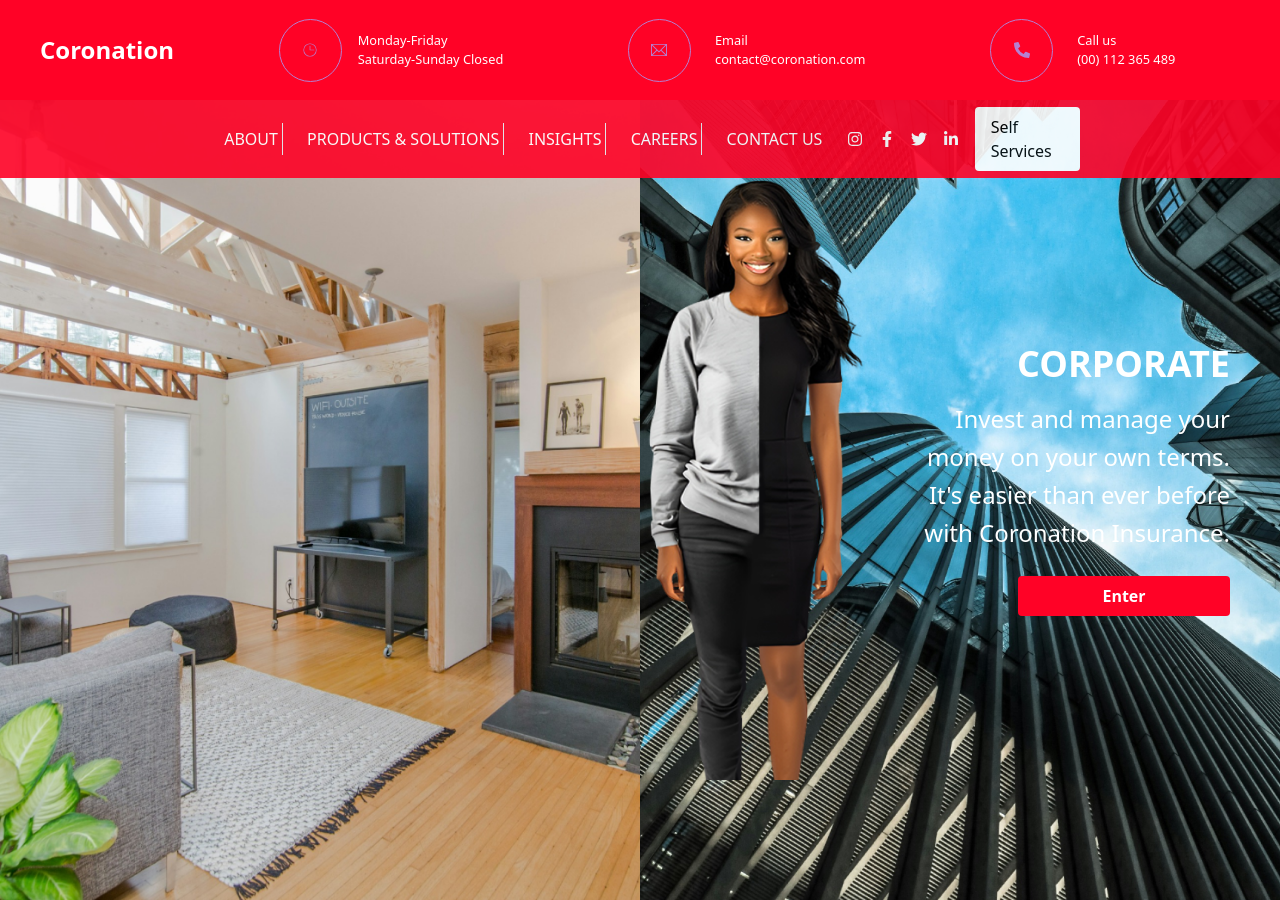
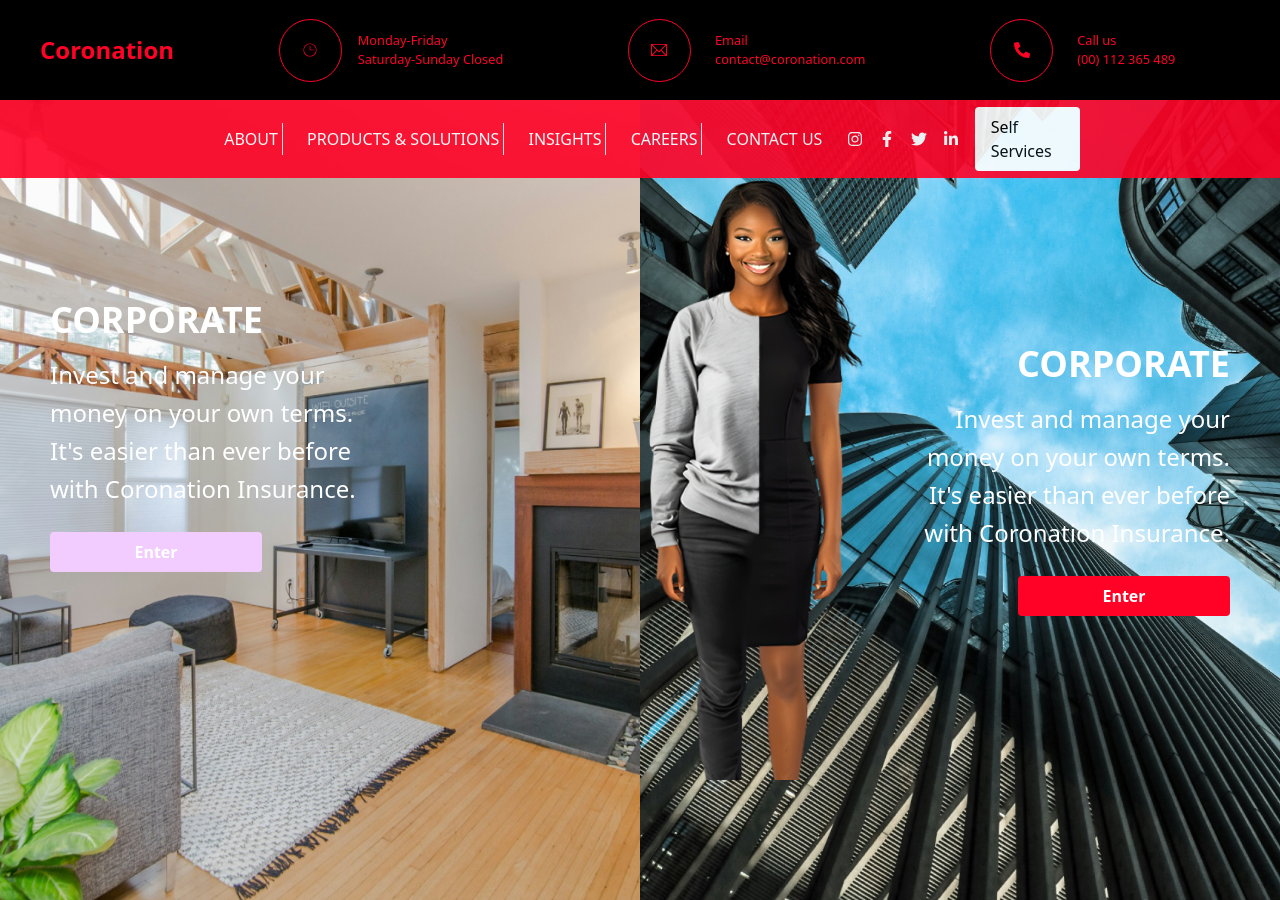
Before and after one commit to Lancelot-SO/coronation, a React (Create React App) app: page / in a window 1280 px wide. Built offline with nearby package versions, Linux system fonts and the light colour scheme.

Commit message:
new update

```diff
--- a/src/components/Navbar.jsx
+++ b/src/components/Navbar.jsx
@@ -21,25 +21,24 @@ const Navbar = () => {
     <div>
       <nav className="w-full">
         <div
-          className={`flex justify-between w-full h-[100px] text-white items-center  ${
-            isHovered === "left" ? "bg-primary text-black" : "bg-secondary"
-          }`}
+          className={`flex justify-between w-full h-[100px] text-white items-center  ${isHovered === "left" ? "text-primary bg-black" : "text-secondary bg-black"
+            }`}
         >
           <h1
-            className={`${
-              isHovered === "left" ? "text-customPurple" : "text-white"
-            } text-2xl font-bold ml-[40px]`}
+            className={`${isHovered === "left" ? "text-customPurple" : "text-secondary"
+              } text-2xl font-bold ml-[40px]`}
           >
             Coronation
           </h1>
           <div
-            className={`w-[1199px] h-[68px] flex gap-5 items-center justify-evenly ${
-              isHovered === "left" ? "text-customPurple" : "text-white"
-            }`}
+            className={`w-[1199px] h-[68px] flex gap-5 items-center justify-evenly ${isHovered === "left" ? "text-customPurple" : "text-secondary"
+              }`}
           >
             <div className="flex items-center gap-4">
-              <div className="rounded-full border border-1 border-customPurple bg-transparent flex p-4 w-[63px] h-[63px] items-center justify-center">
-                <CiClock2 className="text-customPurple" />
+              <div className={`rounded-full border border-1 ${isHovered === "left" ? "border-customPurple" : "border-secondary"
+                } border-customPurple bg-transparent flex p-4 w-[63px] h-[63px] items-center justify-center`}>
+                <CiClock2 className={`${isHovered === "left" ? "text-customPurple" : "text-secondary"
+                  }`} />
               </div>
               <div className="flex flex-col">
                 <small>Monday-Friday</small>
@@ -47,8 +46,10 @@ const Navbar = () => {
               </div>
             </div>
             <div className="flex items-center gap-6">
-              <div className="rounded-full border border-1 border-customPurple bg-transparent flex p-4 w-[63px] h-[63px] items-center justify-center">
-                <TfiEmail className="text-customPurple" />
+              <div className={`rounded-full border border-1 ${isHovered === "left" ? "border-customPurple" : "border-secondary"
+                } border-customPurple bg-transparent flex p-4 w-[63px] h-[63px] items-center justify-center`}>
+                <TfiEmail className={`${isHovered === "left" ? "text-customPurple" : "text-secondary"
+                  }`} />
               </div>
               <div className={`flex flex-col`}>
                 <small>Email</small>
@@ -56,8 +57,10 @@ const Navbar = () => {
               </div>
             </div>
             <div className="flex items-center gap-6">
-              <div className="rounded-full border border-1 border-customPurple bg-transparent flex p-4 w-[63px] h-[63px] items-center justify-center">
-                <FaPhoneAlt className="text-customPurple" />
+              <div className={`rounded-full border border-1 ${isHovered === "left" ? "border-customPurple" : "border-secondary"
+                } border-customPurple bg-transparent flex p-4 w-[63px] h-[63px] items-center justify-center`}>
+                <FaPhoneAlt className={`${isHovered === "left" ? "text-customPurple" : "text-secondary"
+                  }`} />
               </div>
               <div className="flex flex-col">
                 <small>Call us</small>
@@ -67,8 +70,7 @@ const Navbar = () => {
           </div>
 
           <div
-            className={`navbar w-full h-[78px] flex items-center justify-center absolute top-[100px] z-50  ${
-                isHovered === "left" ? "bg-primary text-black text-customPurple" : "bg-secondary"
+            className={`navbar w-full h-[78px] flex items-center justify-center absolute top-[100px] z-50  ${isHovered === "left" ? "bg-primary text-black text-customPurple" : "bg-secondary"
               }  opacity-90`}
           >
             <div className="w-full h-full flex items-center justify-between px-[200px]">
--- a/src/pages/Home.jsx
+++ b/src/pages/Home.jsx
@@ -1,16 +1,16 @@
-import React, { useState, useContext } from "react";
+import React, { useContext } from "react";
 import landInd from "../assets/landingInd.png";
 import landCop from "../assets/landingCop.png";
 import landingImg from "../assets/landingImg.png";
-import Navbar from "../components/Navbar";
+// import Navbar from "../components/Navbar";
 import { HoverContext } from "../contexts/HoverContext";
 
 const Home = () => {
-  const [hovered, setHovered] = useState(false);
+  // const [hovered, setHovered] = useState(false);
 
-  const handleHover = (side) => {
-    setHovered(side);
-  };
+  // const handleHover = (side) => {
+  //   setHovered(side);
+  // };
 
   const { setIsHovered } = useContext(HoverContext);
 
@@ -31,11 +31,9 @@ const Home = () => {
             className="absolute inset-0 w-full h-full object-cover"
           />
 
-          <div
-            cclassName={`absolute w-[335px] h-[316px] flex flex-col justify-center items-start top-[200px] left-[50px] text-white z-50`}
-          >
-            <h1 className="text-4xl font-semibold mb-4">INDIVIDUAL</h1>
-            <p className="mb-6 text-[24px] leading-[38px]">
+          <div className="absolute w-[335px] h-[316px] flex flex-col justify-start items-start top-[200px] left-[50px] text-white">
+            <h1 className="text-4xl font-semibold mb-4">CORPORATE</h1>
+            <p className="mb-6 text-[24px] leading-[38px] text-left">
               Invest and manage your money on your own terms. It's easier than
               ever before with Coronation Insurance.
             </p>
```
